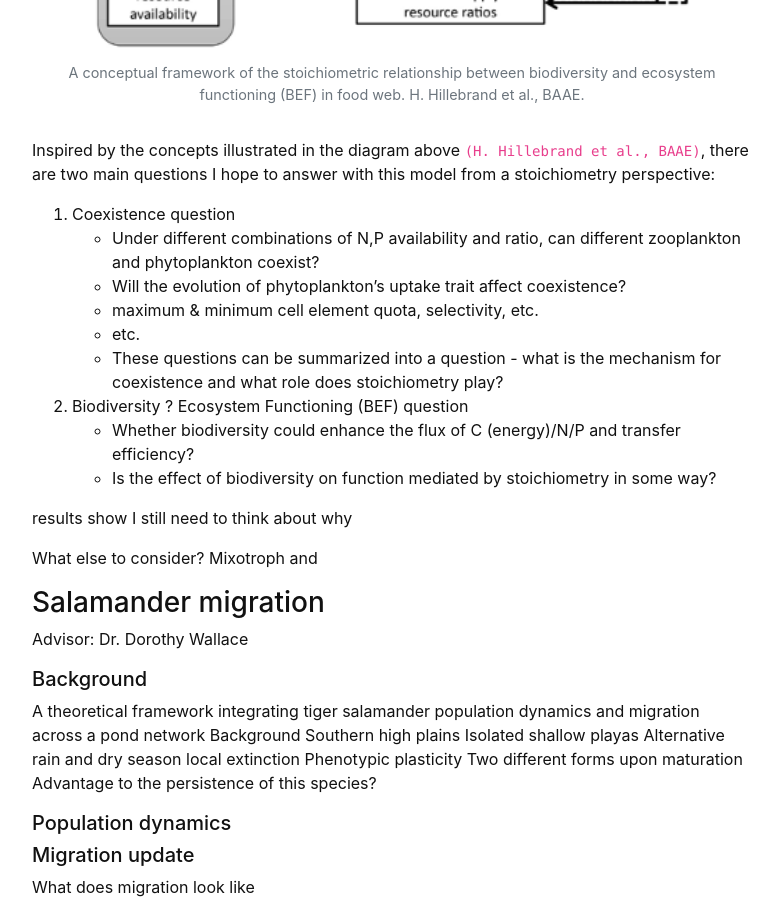
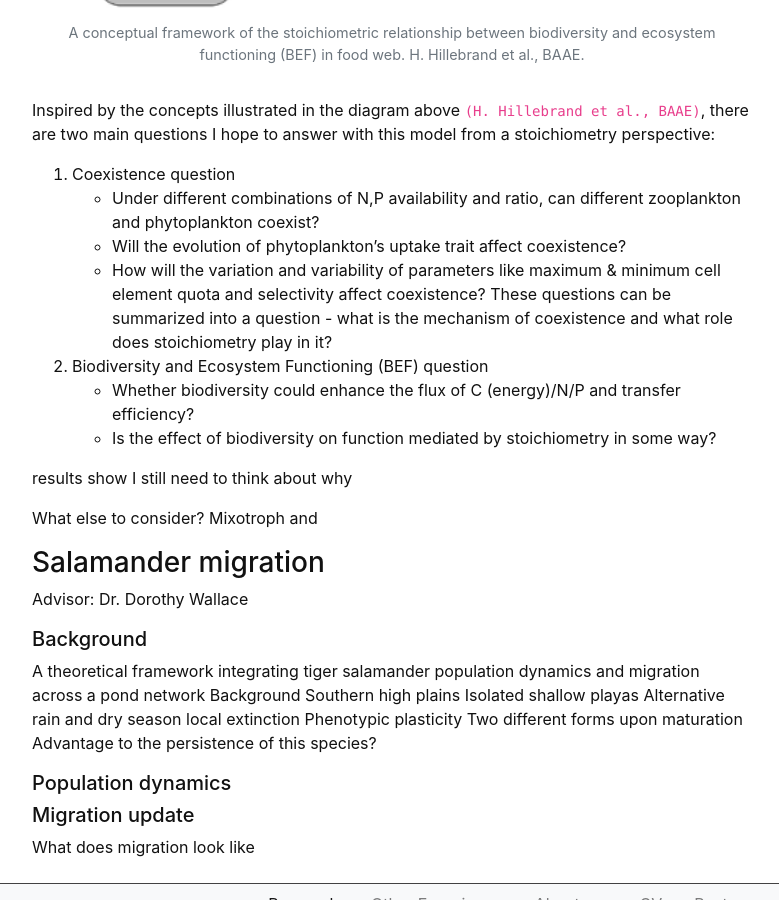
Before and after one commit to junkun-ren/PersonalWebsite, a Jekyll site: the page built from content/0-research.md, in a window 1280 px wide and 900 px high, scrolled down 3556 px. Shown: the whole window, without its empty margins (248-1027 px from the left). Built offline with Jekyll 4.4.1, drawn with Linux system fonts in a browser that asks for light colours; some of the changed text lies outside the part shown.

Commit message:
Update 0-research.md

````diff
--- a/content/0-research.md
+++ b/content/0-research.md
@@ -42,17 +41,14 @@ If the two zooplankton can actually coexist, will that enhance the coexistence o
 
 Inspired by the concepts illustrated in the diagram above ```(H. Hillebrand et al., BAAE)```, there are two main questions I hope to answer with this model from a stoichiometry perspective:
 1. Coexistence question
- - Under different combinations of N,P availability and ratio, can  different zooplankton and phytoplankton coexist?
+ - Under different combinations of N,P availability and ratio, can different zooplankton and phytoplankton coexist?
  - Will the evolution of phytoplankton's uptake trait affect coexistence?
- - maximum & minimum cell element quota,
-     selectivity, etc.
- - etc.
- - These questions can be summarized into a question - what is the mechanism for coexistence and what role does stoichiometry play?
+ - How will the variation and variability of parameters like maximum & minimum cell element quota and selectivity affect coexistence?
+ These questions can be summarized into a question - what is the mechanism of coexistence and what role does stoichiometry play in it?
 
-2. Biodiversity ? Ecosystem Functioning (BEF) question
- - Whether biodiversity could enhance the flux of
- C (energy)/N/P and transfer efficiency?
- - Is the effect of biodiversity on function mediated by  stoichiometry in some way?
+2. Biodiversity and Ecosystem Functioning (BEF) question
+ - Whether biodiversity could enhance the flux of C (energy)/N/P and transfer efficiency?
+ - Is the effect of biodiversity on function mediated by stoichiometry in some way?
 
 results show
 I still need to think about why
````
Also changed, not shown: other parts of content/0-research.md (+1 -2 lines).
